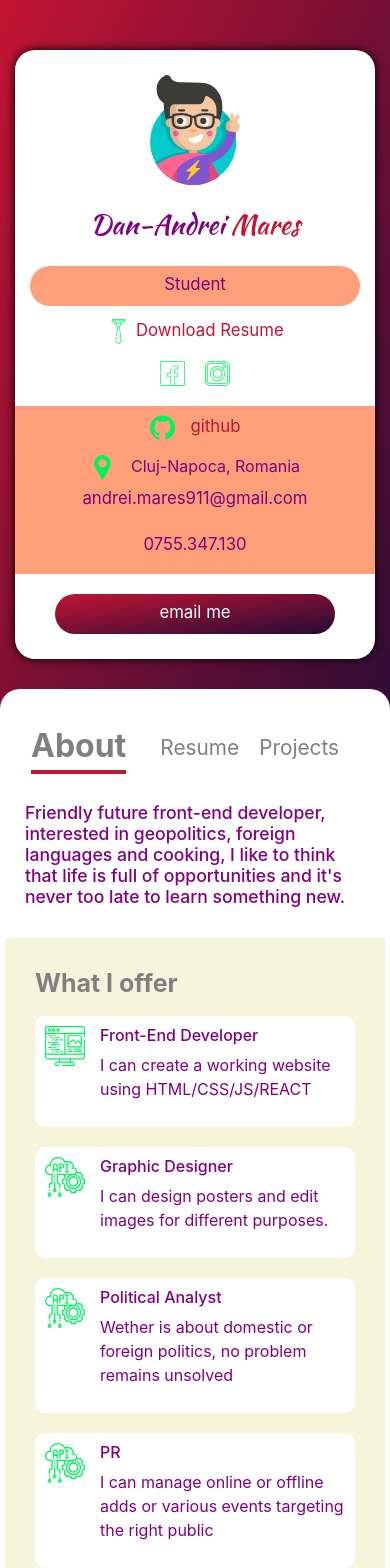
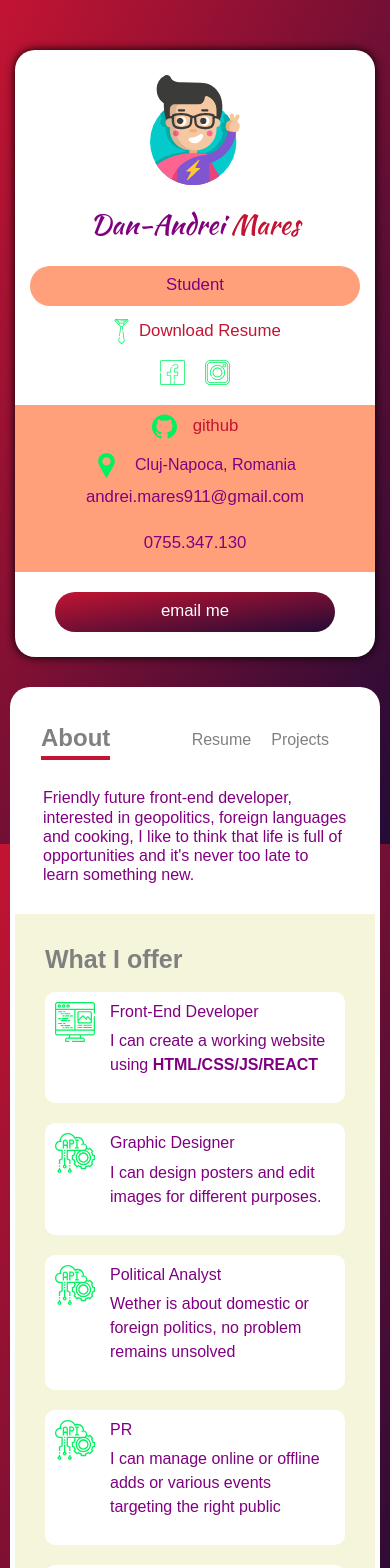
Before and after one commit to AndreiMaresDan/MyReactCV, a React (Create React App) app in the folder my-react-cv/: page / in a window 390 px wide. Shown: the top 1568 px of the page. Built offline with nearby package versions, Linux system fonts and the light colour scheme.

Commit message:
almost done

```diff
--- a/my-react-cv/src/App.js
+++ b/my-react-cv/src/App.js
@@ -2,7 +2,7 @@ import React from 'react';
 import Navbar from './components v2/Navbar';
 import Sidebar from './components v2/Sidebar';
 import { useLocation, Route, Redirect, Switch } from 'react-router-dom';
-import About from './components v2/About';
+import About from './components v2/about/About';
 import Resume from './components v2/Resume';
 import Projects from './components v2/Projects';
 import {AnimatePresence} from 'framer-motion'
--- a/my-react-cv/src/components v2/ProjectCard.js
+++ b/my-react-cv/src/components v2/ProjectCard.js
@@ -5,11 +5,11 @@ const ProjectCard = ({project: { name, image, deployed_url, github_url }}) => {
     return (
         <div className="projectCard col-md-6 col-lg-4 my-2">
             <figure className="projectCard__wrapper">
-                <a href={deployed_url} target="_blank">
+                <a href={deployed_url} target="_blank" rel="noopener noreferrer">
                     <img src={image} alt={name} className="projectCard__image"/>
                 </a>
                 <div className="projectCard__title">
-                    <a href={github_url} target="_blank">
+                    <a href={github_url} target="_blank" rel="noopener noreferrer">
                         <img src={github} alt="github link" className="projectCard__icon"/>
                     </a>
                     {name}
--- a/my-react-cv/src/components v2/Projects.js
+++ b/my-react-cv/src/components v2/Projects.js
@@ -5,10 +5,13 @@ import { motion } from 'framer-motion'
 
 const Projects = () => {
     const [projects, setProjects] = useState(data_projects)
+    const [active, setActive] = useState('All')
+
 
     const handleFilterCategory = (name) => {
         const new_array = data_projects.filter(project=>project.category.includes(name))
         setProjects(new_array)
+        setActive(name)
     }
 
     const projects_variant = {
@@ -35,10 +38,16 @@ const Projects = () => {
         animate='visible'
         exit='exit'>
         <div className="projects__navbar">
-            <div onClick={()=> setProjects(data_projects)}>All</div>
-            <div onClick={()=> handleFilterCategory('react.js')}>React</div>
-            <div onClick={()=> handleFilterCategory('mongoDB')}>MongoDB</div>
-            <div onClick={()=> handleFilterCategory('vanilla')}>Vanilla</div>
+            <div className={active === 'All' && 'projects__navbar-active'} onClick={
+                ()=> {
+                    setProjects(data_projects)
+                    setActive('All')
+                }
+
+            }>All</div>
+            <div className={active === 'react.js' && 'projects__navbar-active'} onClick={()=> handleFilterCategory('react.js')}>React</div>
+            <div className={active === 'mongoDB' && 'projects__navbar-active'} onClick={()=> handleFilterCategory('mongoDB')}>MongoDB</div>
+            <div className={active === 'vanilla' && 'projects__navbar-active'} onClick={()=> handleFilterCategory('vanilla')}>Vanilla</div>
         </div>
         <div className="row">
             {
--- a/my-react-cv/src/components v2/Resume.js
+++ b/my-react-cv/src/components v2/Resume.js
@@ -1,46 +1,7 @@
 import React from 'react';
 import Bar from './Bar';
-import JavaScript from '../components/icons/java-script.svg';
-import computer from '../components/icons/computer.svg'
 import { motion } from 'framer-motion'
-
-
-const languages = [
-    {
-        icon:JavaScript,
-        name:'JavaScript',
-        level:'76'
-    },
-    {
-        icon:computer,
-        name:'React',
-        level:'60'
-    },
-    {
-        icon:computer,
-        name:'HTML/CSS',
-        level:'80'
-    }
-]
-
-const tools = [
-    {
-        icon:JavaScript,
-        name:'Illustrator/Photoshop',
-        level:'89'
-    },
-    {
-        icon:computer,
-        name:'Adobe/Office Package',
-        level:'90'
-    },
-    {
-        icon:computer,
-        name:'Github/GitBash/VSC',
-        level:'86'
-    }
-
-]
+import {tools, languages} from './data/resume_data'
 
 const Resume = () => {
     const resume_variant = {
--- a/my-react-cv/src/components v2/About.js
+++ b/my-react-cv/src/components v2/about/About.js
@@ -1,43 +1,10 @@
 import React from 'react';
-import api from '../components/icons/api.svg';
-import computer from '../components/icons/computer.svg';
-import Skillcard from '../components v2/Skillcard';
-import puzzle from '../components/icons/puzzle.svg';
 import { motion } from 'framer-motion'
+import skills from './../data/about_data'
+import Skillcard from './../Skillcard';
+import './about.css'
 
-const skills = [
-    {
-        icon:computer,
-        title:"Front-End Developer",
-        about:"I can create a working website using HTML/CSS/JS/REACT"
-    },
-    {
-        icon:api,
-        title:"Graphic Designer",
-        about:"I can design posters and edit images for different purposes."
-    },
-    {
-        icon:api,
-        title:"Political Analyst",
-        about:"Wether is about domestic or foreign politics, no problem remains unsolved"
-    },
-    {
-        icon:api,
-        title:"PR",
-        about:"I can manage online or offline adds or various events targeting the right public"
-    },
-    {
-        icon:api,
-        title:"Language Enthusiast",
-        about:"Currently I am fluent in English, but I am learning Arabic and also, I am open to anything new"
-    },
-    {
-        icon:puzzle,
-        title:"Good working ethic",
-        about:"My entire working activity resides on voluntary work and one NGO leadership"
-    }
 
-]
 
 const About = () => {
     const about_variant = {
--- /dev/null
+++ b/my-react-cv/src/components v2/about/about.css
@@ -0,0 +1,22 @@
+.about{
+    padding: 20px;
+    margin: -30px;
+}
+
+.about__intro{
+    font-size: 1rem;
+    padding: 20px 28px;
+    margin: 10px 0;
+}
+
+.about__container{
+    background-color: beige;
+    padding: 30px 20px;
+}
+
+.about__heading{
+    font-size: 25px;
+    font-weight: 700;
+    color: grey;
+    margin-left: 10px;
+}
--- /dev/null
+++ b/my-react-cv/src/components v2/data/about_data.js
@@ -0,0 +1,40 @@
+import React from 'react'
+import api from '../../components/icons/api.svg';
+import computer from '../../components/icons/computer.svg';
+import puzzle from '../../components/icons/puzzle.svg';
+
+const skills = [
+    {
+        icon:computer,
+        title:"Front-End Developer",
+        about:["I can create a working website using", <strong key={1}> HTML/CSS/JS/REACT </strong>]
+    },
+    {
+        icon:api,
+        title:"Graphic Designer",
+        about:"I can design posters and edit images for different purposes."
+    },
+    {
+        icon:api,
+        title:"Political Analyst",
+        about:"Wether is about domestic or foreign politics, no problem remains unsolved"
+    },
+    {
+        icon:api,
+        title:"PR",
+        about:"I can manage online or offline adds or various events targeting the right public"
+    },
+    {
+        icon:api,
+        title:"Language Enthusiast",
+        about:"Currently I am fluent in English, but I am learning Arabic and also, I am open to anything new"
+    },
+    {
+        icon:puzzle,
+        title:"Good working ethic",
+        about:"My entire working activity resides on voluntary work and one NGO leadership"
+    }
+
+]
+
+export default skills;
--- /dev/null
+++ b/my-react-cv/src/components v2/data/resume_data.js
@@ -0,0 +1,41 @@
+import JavaScript from '../../components/icons/java-script.svg';
+import computer from '../../components/icons/computer.svg'
+
+const languages = [
+    {
+        icon:JavaScript,
+        name:'JavaScript',
+        level:'76'
+    },
+    {
+        icon:computer,
+        name:'React',
+        level:'60'
+    },
+    {
+        icon:computer,
+        name:'HTML/CSS',
+        level:'80'
+    }
+]
+
+const tools = [
+    {
+        icon:JavaScript,
+        name:'Illustrator/Photoshop',
+        level:'89'
+    },
+    {
+        icon:computer,
+        name:'Adobe/Office Package',
+        level:'90'
+    },
+    {
+        icon:computer,
+        name:'Github/GitBash/VSC',
+        level:'86'
+    }
+
+]
+
+export { tools, languages }
--- a/my-react-cv/src/index.css
+++ b/my-react-cv/src/index.css
@@ -4,6 +4,7 @@ body{
     background-image: linear-gradient(to right bottom, #c31432,#240b36);
     background-attachment: fixed;
     color: purple;
+    font-family: sans-serif;
 }
 
 ::-webkit-scrollbar{
@@ -146,31 +147,6 @@ a:hover {
     -webkit-text-fill-color: transparent;
 }
 
-/* about */
-
-.about{
-    padding: 20px;
-    margin: -30px;
-}
-
-.about__intro{
-    font-size: 1.1rem;
-    padding: 20px;
-    margin: 10px 0;
-}
-
-.about__container{
-    background-color: beige;
-    padding: 30px 20px;
-}
-
-.about__heading{
-    font-size: 25px;
-    font-weight: 700;
-    color: grey;
-    margin-left: 10px;
-}
-
 /* .skill-card */
 .skill-card{
     background-color: white;
@@ -204,7 +180,7 @@ a:hover {
 .resume-card__heading,
 .resume-language__heading{
     margin-left: 10px;
-    font-size: 1.8rem;
+    font-size: 1.6rem;
     font-weight: 700;
     color: maroon;
 }
@@ -222,8 +198,8 @@ a:hover {
 }
 
 .resume-card__details{
-    font-size: 0.5rem;
-    padding-top: 20px;
+    font-size: 0.9rem;
+    padding-top: 5px;
 }
 
 /* bar */
@@ -300,3 +276,23 @@ a:hover {
     font-size: 1rem;
     cursor: pointer;
 }
+
+.projects__navbar-active{
+    color: red;
+
+}
+
+@media (max-width: 600px) {
+    .app__main-content {
+        margin-left: 10px;
+        margin-right: 10px;
+    }
+
+    .navbar__active{
+        font-size: 1.5rem;;
+    }
+
+    .navbar__item{
+        font-size: 1rem;
+    }
+}
```
